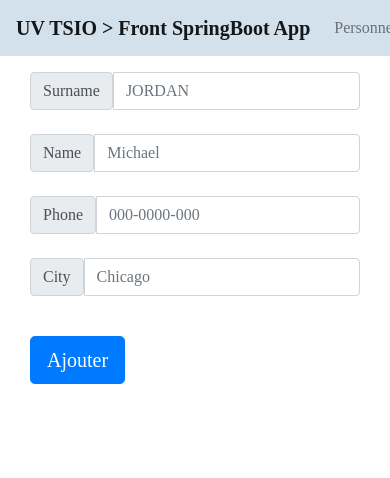
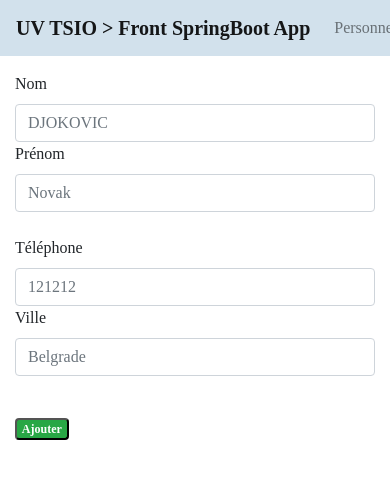
Before and after one commit to tidianeaw/testVue, a Vue app: page /ajouter-personne in a window 390 px wide. Shown: the top 478 px of the page. Built offline with nearby package versions, Linux system fonts and the light colour scheme.

Commit message:
8eme commit

```diff
--- a/public/index.html
+++ b/public/index.html
@@ -13,5 +13,6 @@
     </noscript>
     <div id="app"></div>
     <!-- built files will be auto injected -->
+
   </body>
 </html>
--- a/src/App.vue
+++ b/src/App.vue
@@ -1,5 +1,5 @@
 <template>
-  <div id="app" style="font-family:Bookman Old Style;Arial;Verdana;">
+  <div id="app" style="font-family:Montserrat;Cambria;Helvetica;Open Sans;Verdana;Arial;">
     <!--
     <nav class="navbar navbar-expand navbar-light bg-light" style="background-color: #e3f2fd;">
     -->
--- a/src/components/AddPersonne.vue
+++ b/src/components/AddPersonne.vue
@@ -1,85 +1,55 @@
 <template>
+
   <div class="submit-form">
     <div v-if="!submitted">
-
         <input type="hidden" name="id" v-model="personne.id">
 
-        <div class="col-sm-6">
-          <div class="input-group has-validation">
-            <span class="input-group-text">Surname</span>
-            <input type="text" class="form-control" id="surname" name="surname" placeholder="JORDAN" required="" v-model="personne.surname">
-            <div class="invalid-feedback">
-              The surname is required.
+        <div class="row g-2">
+          <div class="col-md">
+            <div class="form-floating mb-6">
+              <label for="surname">Nom</label>
+              <input type="text" class="form-control" id="surname" name="surname" v-model="personne.surname" placeholder="DJOKOVIC" onblur="javascript: if (surname.value=='') alert('Champ nom obligatoire');" required>
+            </div>
+
+          </div>
+          <div class="col-md">
+            <div class="form-floating mb-6">
+              <label for="name">Prénom</label>
+              <input type="text" class="form-control" id="name" name="name" v-model="personne.name" placeholder="Novak" >
             </div>
           </div>
-          <br/>
+       </div>
+
+        <br/>
+        <div class="row g-2">
+          <div class="col-md">
+            <div class="form-floating mb-6">
+              <label for="phone">Téléphone</label>
+              <input type="text" class="form-control" id="phone" name="phone" v-model="personne.phone" placeholder="121212" onblur="javascript: if (phone.value=='') alert('Champ téléphone obligatoire');" required>
+            </div>
+          </div>
+          <div class="col-md">
+            <div class="form-floating mb-6">
+              <label for="city">Ville</label>
+              <input type="text" class="form-control" id="city" name="city" v-model="personne.city" placeholder="Belgrade" >
+            </div>
+          </div>
+        </div>
+        <br/>
+
+        <div class="row g-2">
+          <div class="col-md">
+           <p style="color:#f00">{{ message }}</p>
+         </div>
+         <div  class="col-md">
+            <!--
+            <button @click="creerPersonne" class="w-20 btn btn-lg btn-dark">Ajouter</button>
+            -->
+            <button type="submit" class="badge badge-success" @click="creerPersonne">Ajouter</button>
+         </div>
         </div>
 
-        <div class="col-sm-6">
-          <div class="input-group has-validation">
-            <span class="input-group-text">Name</span>
-            <input type="text" class="form-control" id="name" name="name" placeholder="Michael" required="" v-model="personne.name">
-            <div class="invalid-feedback">
-              The name is required.
-            </div>
-          </div>
-          <br/>
-        </div>
-
-        <div class="col-sm-6">
-          <div class="input-group has-validation">
-            <span class="input-group-text">Phone</span>
-            <input type="text" class="form-control" id="phone" name="phone" placeholder="000-0000-000" required="" v-model="personne.phone">
-            <div class="invalid-feedback">
-              The phone # is required.
-            </div>
-          </div>
-          <br/>
-        </div>
-
-        <div class="col-sm-6">
-          <div class="input-group has-validation">
-            <span class="input-group-text">City</span>
-            <input type="text" class="form-control" id="city" name="city" placeholder="Chicago" required="" v-model="personne.city">
-            <div class="invalid-feedback">
-              The city value is required.
-            </div>
-          </div>
-          <br/>
-        </div>
-
-
-        <!--
-          <div class="col-sm-9">
-            <label for="name" class="form-label">Surname</label>
-            <input type="text" class="form-control" id="surname" name="surname" v-model="personne.surname">
-          </div>
-
-          <div class="col-sm-9">
-            <label for="surname" class="form-label">Name</label>
-            <input type="text" class="form-control" id="name" name="name" v-model="personne.name">
-          </div>
-
-          <div class="col-sm-9">
-            <label for="phone" class="form-label">Phone</label>
-            <input type="text" class="form-control" id="phone" name="phone" v-model="personne.phone">
-          </div>
-
-          <div class="col-sm-9">
-            <label for="city" class="form-label">City</label>
-            <input type="text" class="form-control" id="city" name="city" v-model="personne.city">
-          </div>
-        -->
-
-        <div class="col-sm-9">
-          <p>{{ message }}</p>
-          <!--
-            <button @click="creerPersonne" class="btn btn-success">Ajouter</button>
-          -->
-          <button @click="creerPersonne" class="w-20 btn btn-lg btn-primary">Ajouter</button>
-        </div>
-
-
+        <br/>
 
     </div>
 
@@ -112,6 +82,11 @@ export default {
   },
   methods: {
     creerPersonne() {
+      if (this.personne.surname == '' || this.personne.phone == '') {
+        this.message = 'Les champs obligatoires doivent être renseignés';
+        this.submitted = false;
+      }
+      else {
       PersonneDataService.getAll()
       .then(response => {
         this.nextId = response.data.length + 1;
@@ -143,6 +118,7 @@ export default {
         .catch(e => {
           console.log(e);
         });
+      }
     },
 
     resetForm() {
--- a/src/components/Personne.vue
+++ b/src/components/Personne.vue
@@ -1,75 +1,59 @@
 <template>
     <div v-if="currentPersonne">
-      <!--
-      {{ currentPersonne.name }}
-      {{ currentPersonne.surname }}
-      {{ currentPersonne.phone }}
-      {{ currentPersonne.city }}
-      -->
 
-      <!--<form method="post" action="/modifier-personne"> -->
         <input type="hidden" name="id" v-model="currentPersonne.id">
 
-        <div class="col-sm-6">
-          <div class="input-group has-validation">
-            <span class="input-group-text" style="min-width:100px;">Nom</span>
-            <input type="text" class="form-control" id="surname" name="surname" placeholder="currentPersonne.surname" required="" v-model="currentPersonne.surname">
-            <div class="invalid-feedback">
-              The surname is required.
+        <div class="row g-2">
+          <div class="col-md">
+            <div class="form-floating mb-6">
+              <label for="surname">Nom</label>
+              <input type="text" class="form-control" id="surname" name="surname" v-model="currentPersonne.surname">
+            </div>
+
+          </div>
+          <div class="col-md">
+            <div class="form-floating mb-6">
+              <label for="name">Prénom</label>
+              <input type="text" class="form-control" id="name" name="name" v-model="currentPersonne.name">
             </div>
           </div>
-          <br/>
-        </div>
+       </div>
 
-        <div class="col-sm-6">
-          <div class="input-group has-validation">
-            <span class="input-group-text" style="min-width:100px;">Prénom</span>
-            <input type="text" class="form-control" id="name" name="name" placeholder="currentPersonne.name" required="" v-model="currentPersonne.name">
-            <div class="invalid-feedback">
-              The name is required.
+        <br/>
+        <div class="row g-2">
+          <div class="col-md">
+            <div class="form-floating mb-6">
+              <label for="phone">Téléphone</label>
+              <input type="text" class="form-control" id="phone" name="phone" v-model="currentPersonne.phone">
             </div>
           </div>
-          <br/>
-        </div>
-
-        <div class="col-sm-6">
-          <div class="input-group has-validation">
-            <span class="input-group-text" style="min-width:100px;">Téléphone</span>
-            <input type="text" class="form-control" id="phone" name="phone" placeholder="currentPersonne.phone" required="" v-model="currentPersonne.phone">
-            <div class="invalid-feedback">
-              The phone # is required.
+          <div class="col-md">
+            <div class="form-floating mb-6">
+              <label for="city">Ville</label>
+              <input type="text" class="form-control" id="city" name="city" v-model="currentPersonne.city">
             </div>
           </div>
-          <br/>
         </div>
+        <br/>
 
-        <div class="col-sm-6">
-          <div class="input-group has-validation">
-            <span class="input-group-text" style="min-width:100px;">Ville</span>
-            <input type="text" class="form-control" id="city" name="city" placeholder="currentPersonne.city" required="" v-model="currentPersonne.city">
-            <div class="invalid-feedback">
-              The city value is required.
-            </div>
-          </div>
-          <br/>
+        <div class="row g-2">
+          <div class="col-md">
+           &nbsp;
+         </div>
+         <div  class="col-md">
+            <button type="submit" class="badge badge-success" @click="updatePersonne">
+              Modifier
+            </button>
+              &nbsp; &nbsp; &nbsp;
+             <!-- A INCLURE DANS LE FORM -->
+            <button class="badge badge-danger mr-2" @click="deletePersonne">
+              Supprimer
+            </button>
+         </div>
         </div>
-
-        <!-- A INCLURE DANS LE FORM -->
-         &nbsp;
-        <button type="submit" class="badge badge-success" @click="updatePersonne">
-          Modifier
-        </button>
-          &nbsp; &nbsp; &nbsp;
-         <!-- A INCLURE DANS LE FORM -->
-        <button class="badge badge-danger mr-2" @click="deletePersonne">
-          Supprimer
-        </button>
-
         <p></p>
 
-        <p><b>{{ message }}</b></p>
-
-      <!--</form> -->
+        <p style="color:#080"><b>{{ message }}</b></p>
 
     </div>
 
--- a/src/components/Personnes.vue
+++ b/src/components/Personnes.vue
@@ -8,7 +8,7 @@
           <br/>
           <span>{{ currentPersonne.name }}</span>
           <br>
-          <p>{{ currentPersonne.surname }}</p>
+          <p>{{ currentPersonne.surname.toUpperCase() }}</p>
         </div>
         <div class="col" style='background-color:#d2e1ec'>
           <br/>
@@ -20,7 +20,7 @@
           <svg xmlns="http://www.w3.org/2000/svg" width="16" height="16" fill="currentColor" class="bi bi-geo-alt-fill" viewBox="0 0 16 16">
           <path d="M8 16s6-5.686 6-10A6 6 0 0 0 2 6c0 4.314 6 10 6 10zm0-7a3 3 0 1 1 0-6 3 3 0 0 1 0 6z"/>
           </svg>
-          {{ currentPersonne.city }}
+          {{ currentPersonne.city.toUpperCase() }}
           <p></p>
         </div>
         <div class="col" style='background-color:#d2e1ec'>
@@ -57,9 +57,9 @@
           :key="id"
           @click="setActivePersonne(personne, id)">
           <th scope="row">{{ personne.id }}</th>
-          <td>{{ personne.surname }}</td>
+          <td>{{ personne.surname.toUpperCase() }}</td>
           <td>{{ personne.name }}</td>
-          <td>{{ personne.city }}</td>
+          <td>{{ personne.city.toUpperCase() }}</td>
           <td>{{ personne.phone }}</td>
         </tr>
       </tbody>
```
Also changed, not shown: 1 other file (tests, documents, lock files or other folders).
